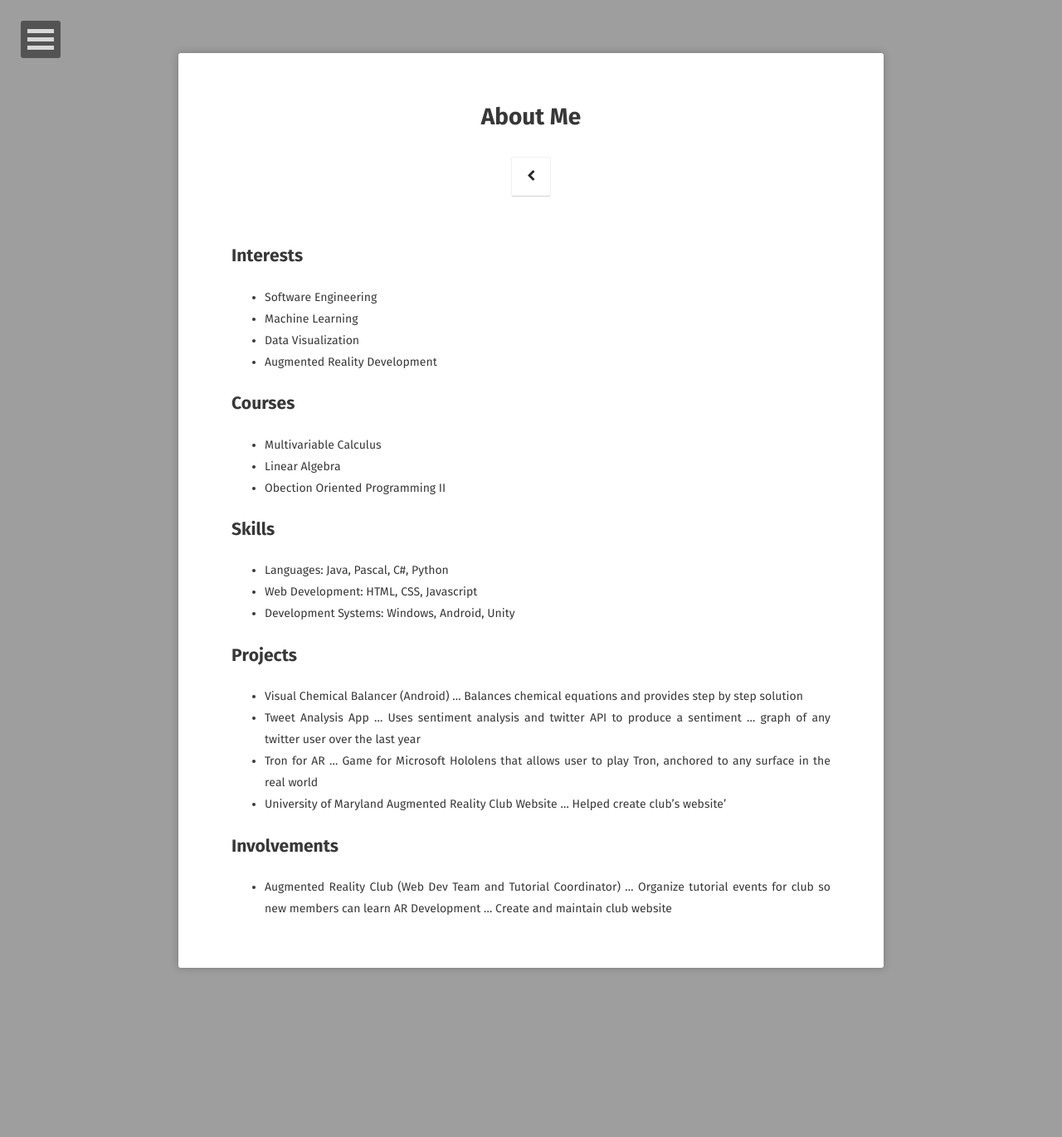
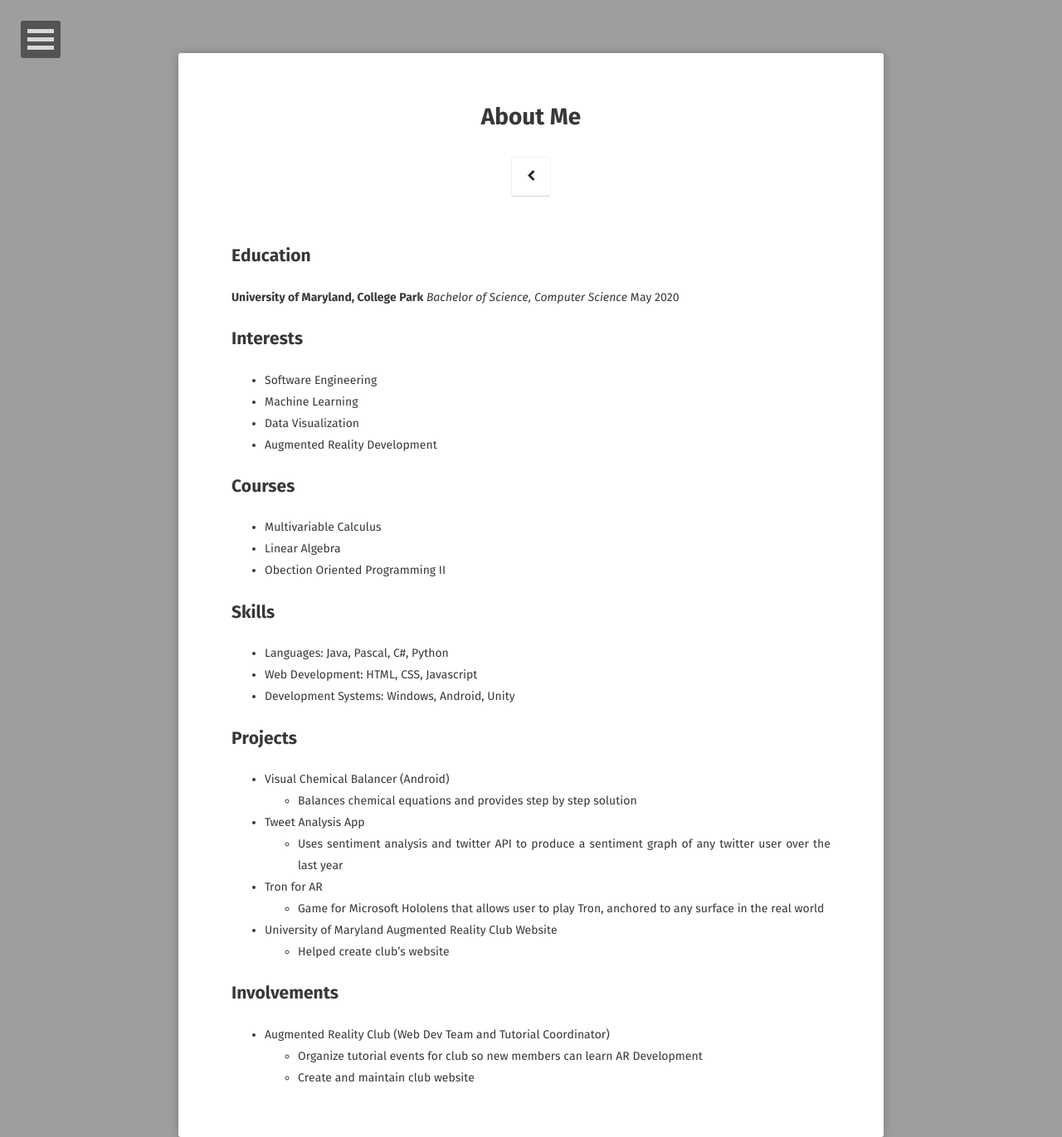
Before and after one commit to MarioJayakumar/MarioJayakumar.github.io, a Jekyll site: the page built from about/index.md, in a window 1280 px wide. Shown: the whole page at 83% size. Built offline with Jekyll 4.4.1, drawn with Linux system fonts in a browser that asks for light colours; some web fonts are replaced; before the commit the page ends 1167 px from its top, so only the background shows below that.

Commit message:
Fixed indentation syntax and added education section

```diff
--- a/about/index.md
+++ b/about/index.md
@@ -8,39 +8,37 @@ comments: false
 
 <center><b></b></center>
 
+## Education
+**University of Maryland, College Park**
+*Bachelor of Science, Computer Science*              May 2020
+
 ## Interests
-
 * Software Engineering
 * Machine Learning
 * Data Visualization
 * Augmented Reality Development
 
 ## Courses
-
 * Multivariable Calculus
 * Linear Algebra
 * Obection Oriented Programming II
 
 ## Skills
-
 * Languages: Java, Pascal, C#, Python
 * Web Development: HTML, CSS, Javascript
 * Development Systems: Windows, Android, Unity
 
 ## Projects
-
- * Visual Chemical Balancer (Android)
- ... Balances chemical equations and provides step by step solution
- * Tweet Analysis App
- ... Uses sentiment analysis and twitter API to produce a sentiment
- ... graph of any twitter user over the last year
- * Tron for AR
- ... Game for Microsoft Hololens that allows user to play Tron, anchored to any surface in the real world
- * University of Maryland Augmented Reality Club Website
- ... Helped create club's website'
+* Visual Chemical Balancer (Android)
+    * Balances chemical equations and provides step by step solution
+* Tweet Analysis App
+    * Uses sentiment analysis and twitter API to produce a sentiment graph of any twitter user over the last year
+* Tron for AR
+    * Game for Microsoft Hololens that allows user to play Tron, anchored to any surface in the real world
+* University of Maryland Augmented Reality Club Website
+    * Helped create club's website
 
 ## Involvements
-
- * Augmented Reality Club (Web Dev Team and Tutorial Coordinator)
- ... Organize tutorial events for club so new members can learn AR Development
- ... Create and maintain club website
+* Augmented Reality Club (Web Dev Team and Tutorial Coordinator)
+    * Organize tutorial events for club so new members can learn AR Development
+    * Create and maintain club website
```
